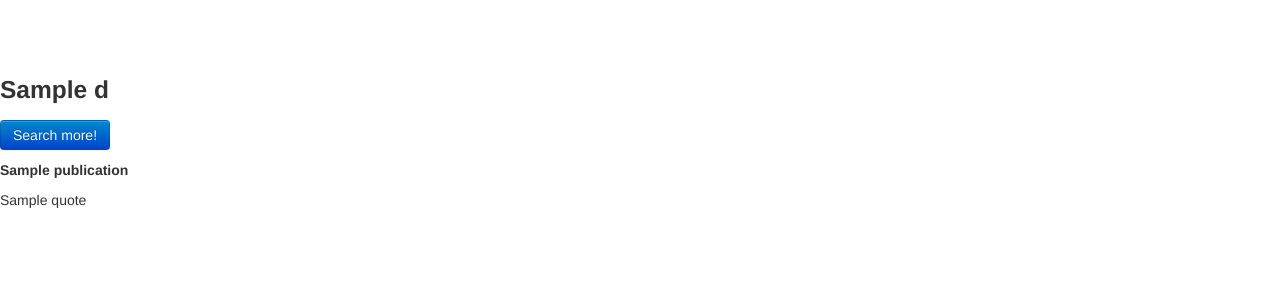
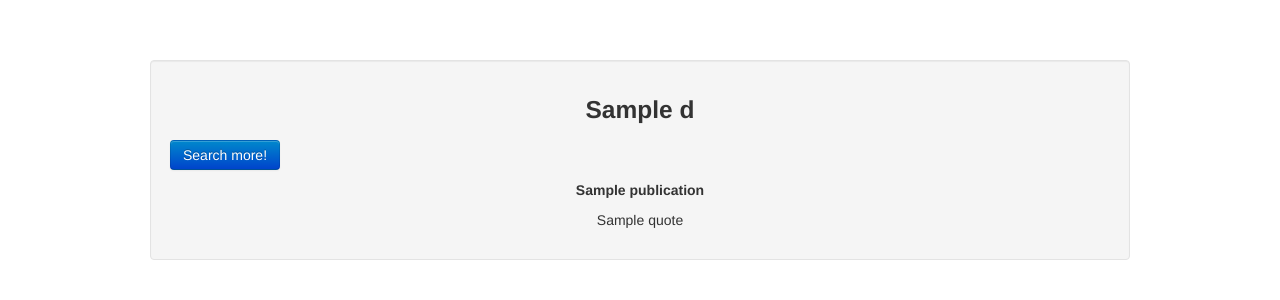
Before and after one commit to stuycs-softdev/proj2-pd7-08-theRoom, a Flask app: template templates/movie.html in a window 1280 px wide. Shown: the top 300 px of the page. Run offline with Flask 2, Linux system fonts and the light colour scheme; the template is opened without the code that fills it: most values are stand-ins (such as "Sample title", 1, 10 or a date in 2020); some libraries are stand-ins or nearby versions.

Commit message:
Style a little
Put things in wells
Make buttons consistent

```diff
--- a/templates/home.html
+++ b/templates/home.html
@@ -1,3 +1,4 @@
+<div class='container well'>
   <h3> Welcome to City 17! </h3>
 
   {% include "lib.html" %}
@@ -6,3 +7,4 @@
   	<input type='text' placeholder='Movie...' name='search_request' />
   	<input type='submit' value='Search' class='btn btn-primary' />
   </form>
+</div>
--- a/templates/movie.html
+++ b/templates/movie.html
@@ -1,10 +1,12 @@
 {% include "lib.html" %}
 
-<h3> {{ d['movie_name'] }} </h3>
+<div class='container well'>
+  <h3 class='text-center'> {{ d['movie_name'] }} </h3>
 
-<a href='/' class='btn btn-primary'>Search more!</a>
+  <a href='/' class='btn btn-primary'>Search more!</a>
 
-{% for review in d['reviews'] %}
-  <h5>{{ review['publication'] }}</h5>
-  <p>{{ review['quote'] }}</p>
-{% endfor %}
+  {% for review in d['reviews'] %}
+    <h5 class='text-center'>{{ review['publication'] }}</h5>
+    <p class='text-center'>{{ review['quote'] }}</p>
+  {% endfor %}
+</div>
--- a/templates/search.html
+++ b/templates/search.html
@@ -1,3 +1,4 @@
+<div class='container well'>
   <h3> Yay you're searching! wheeee </h3>
 
   {% include "lib.html" %}
@@ -5,7 +6,7 @@
   <form method='POST'>
   	<input type='text' placeholder='Movie...' name='search_request'
   	       value='{{ d['search_request'] }}' />
-	<input type='submit' value='Search' />
+  	<input type='submit' value='Search' class='btn btn-primary' />
   </form>
 
   {% for movie in d['movies']['movies'] %}
@@ -13,3 +14,4 @@
   	  <image src='{{ movie["posters"]["detailed"] }}' />
     </a>
   {% endfor %}
+</div>
```
Lines whose indentation alone changed are shown as unchanged.
